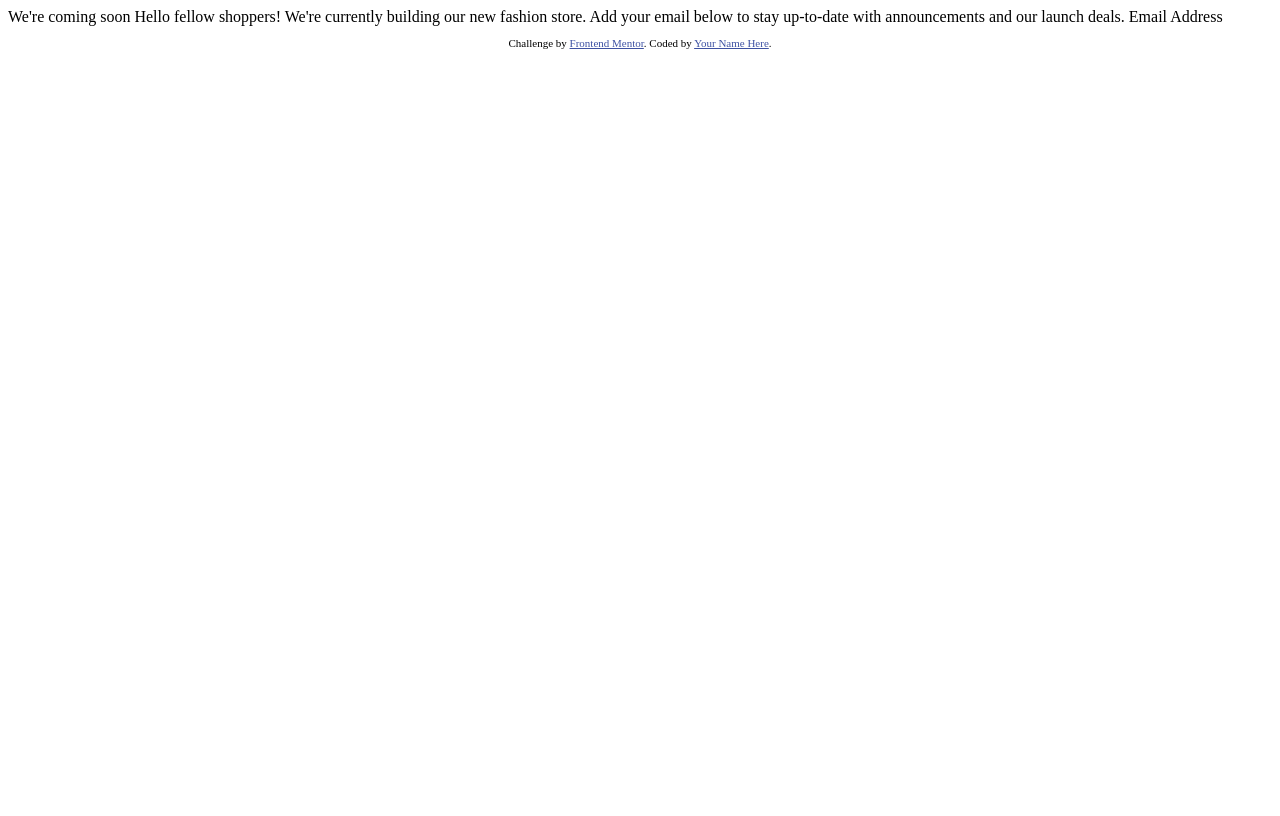
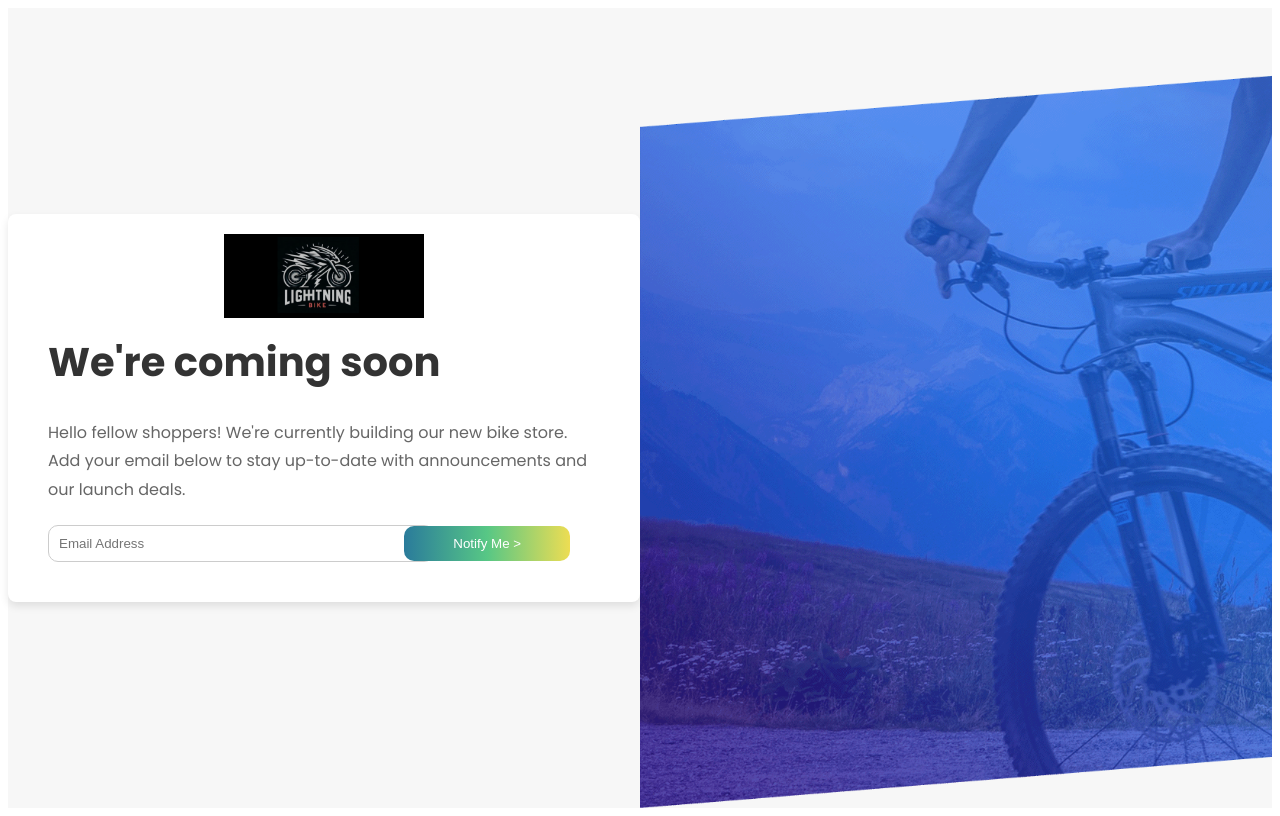
Before and after one commit to kujiy/MSIT-5250, a plain HTML site: page base-apparel-coming-soon-master/index.html in a window 1280 px wide. Drawn offline with Linux system fonts and the light colour scheme.

Commit message:
design the coming-soon page

```diff
--- a/base-apparel-coming-soon-master/index.html
+++ b/base-apparel-coming-soon-master/index.html
@@ -2,32 +2,107 @@
 <html lang="en">
 <head>
     <meta charset="UTF-8">
-  <meta name="viewport" content="width=device-width, initial-scale=1.0"> <!-- displays site properly based on user's device -->
+    <meta name="viewport" content="width=device-width, initial-scale=1.0">
+    <!-- displays site properly based on user's device -->
 
     <link rel="icon" type="image/png" sizes="32x32" href="./images/favicon-32x32.png">
+    <link rel="stylesheet" href="../css/style.css">
 
     <title>Frontend Mentor | Base Apparel coming soon page</title>
 
     <!-- Feel free to remove these styles or customise in your own stylesheet 👍 -->
     <style>
-    .attribution { font-size: 11px; text-align: center; }
-    .attribution a { color: hsl(228, 45%, 44%); }
+        .container {
+            display: flex;
+            align-items: center;
+            width: 100%;
+            height: 100vh;
+            background-color: #f7f7f7;
+        }
+        .head {
+            font-size: 2.5rem;
+            font-weight: 700;
+            color: #333;
+            margin-bottom: 20px;
+        }
+        .message-block {
+            padding: 20px;
+            font-size: 1rem;
+        }
+        .box-left {
+            width: 50%;
+            padding: 20px;
+            background-color: #fff;
+            box-shadow: 0 4px 8px rgba(0, 0, 0, 0.1);
+            border-radius: 8px;
+        }
+        .box-right {
+            width: 50%;
+            height: 100vh;
+            background-image: url('../images/contact-bg.png');
+            background-size: cover;
+        }
+        .input-block {
+            display: flex;
+            flex-direction: row;
+            align-items: center;
+            margin-top: 20px;
+        }
+        input[type="email"] {
+            width: 70%;
+            padding: 10px;
+            border: 1px solid #ccc;
+            border-radius: 10px;
+        }
+        button {
+            margin-left: -30px;
+            color: white;
+            width: 30%;
+            padding: 10px;
+            border: none;
+            border-radius: 10px;
+            background: linear-gradient(90deg,rgba(42, 123, 155, 1) 0%, rgba(87, 199, 133, 1) 50%, rgba(237, 221, 83, 1) 100%);
+        }
+        @media (max-width: 768px) {
+            .container {
+                flex-direction: column-reverse; /* Reverse the order of children */
+            }
+            .box-left, .box-right {
+                width: 100%; /* Make both boxes take full width */
+                height: auto; /* Adjust height for better responsiveness */
+            }
+            .box-right {
+                height: 50vh; /* Optional: Set a smaller height for the image section */
+            }
+            .head {
+                font-size: 1.5rem;
+            }
+        }
     </style>
 </head>
 <body>
+<div class="container">
+    <div class="box-left">
+        <div class="logo">
+            <img src="../images/logo.png" alt="logo" width="200" height="auto">
+        </div>
+        <div class="message-block">
+            <div class="head">
+                We're coming soon
+            </div>
+            <div class="message">
+                Hello fellow shoppers! We're currently building our new bike store.
+                Add your email below to stay up-to-date with announcements and our launch deals.
+            </div>
+            <div class="input-block">
+                <input type="email" placeholder="Email Address" required>
+                <button type="submit">Notify Me ></button>
+            </div>
+        </div>
+    </div>
+    <div class="box-right">
+    </div>
+</div>
 
-  We're coming soon
-
-  Hello fellow shoppers! We're currently building our new fashion store.
-  Add your email below to stay up-to-date with announcements and our launch deals.
-
-  Email Address
-
-  <footer>
-    <p class="attribution">
-      Challenge by <a href="https://www.frontendmentor.io?ref=challenge" target="_blank">Frontend Mentor</a>.
-      Coded by <a href="#">Your Name Here</a>.
-    </p>
-  </footer>
 </body>
 </html>
```
Also changed, not shown: 1 other file. Lines whose indentation alone changed are shown as unchanged.
